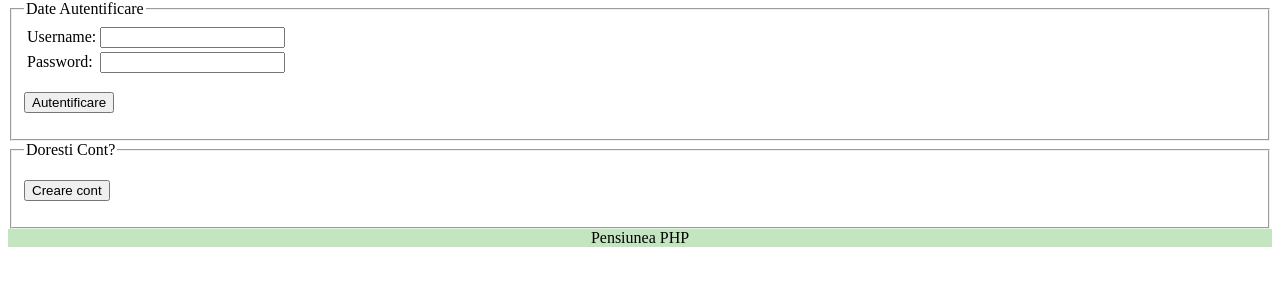
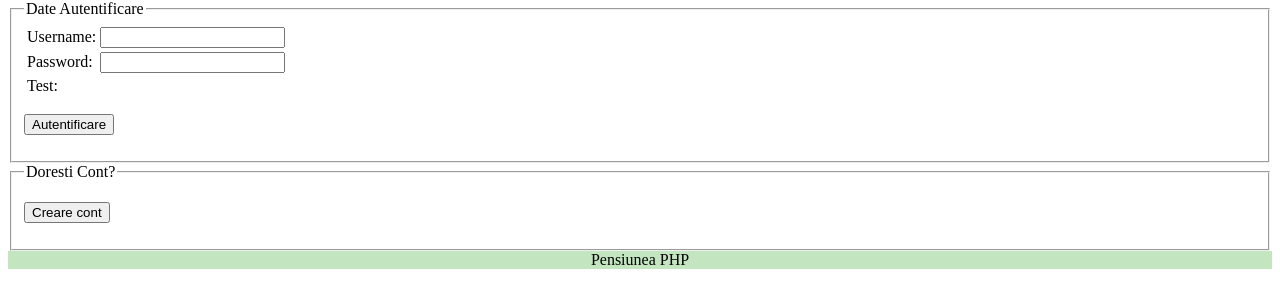
Before and after one commit to SilviuDN/Proiect-PHP, a PHP site: page / in a window 1280 px wide. Shown: the part 71-379 px from the top of the page. Run offline with PHP 8.4, Linux system fonts and the light colour scheme; some libraries are stand-ins or nearby versions.

Commit message:
changing index page

```diff
--- a/index.php
+++ b/index.php
@@ -116,6 +116,15 @@ if(isset($_SESSION['user'])) {
                       <input type="password" name="passwordHome"/>
                     </td>
                   </tr>
+
+                <tr>
+                    <td>
+                      <label>Test:</label>
+                    </td>
+                    <td>
+
+                    </td>
+                </tr>
                 </table>
 
                 <p>
```
